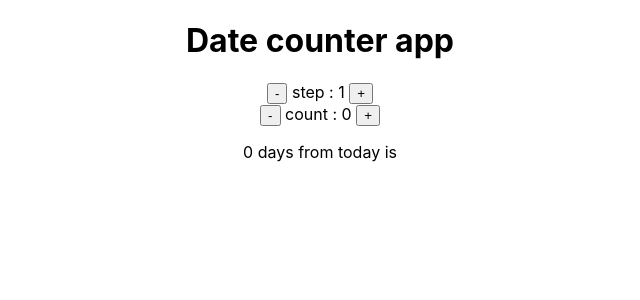
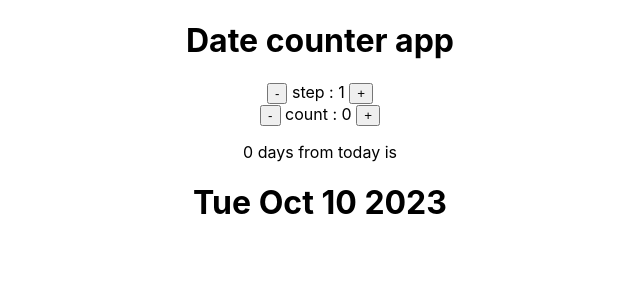
Before and after one commit to vimal336/React-js-projects, a React (Create React App) app in the folder date-counter/: page / in a window 1280 px wide. Shown: the top 300 px of the page, without its empty margins (320-960 px from the left). Built offline with nearby package versions, Linux system fonts and the light colour scheme.

Commit message:
date counter project

```diff
--- a/date-counter/src/App.js
+++ b/date-counter/src/App.js
@@ -2,10 +2,15 @@ import { useState } from "react";
 import "./App.css";
 
 function App() {
+
+  const date = new Date()
+  const dateString = date.toDateString();
+  console.log(dateString);
+
   return (
     <div className="App">
       <Counter />
-
+      <h1>{dateString}</h1>
     </div>
   );
 }
```
